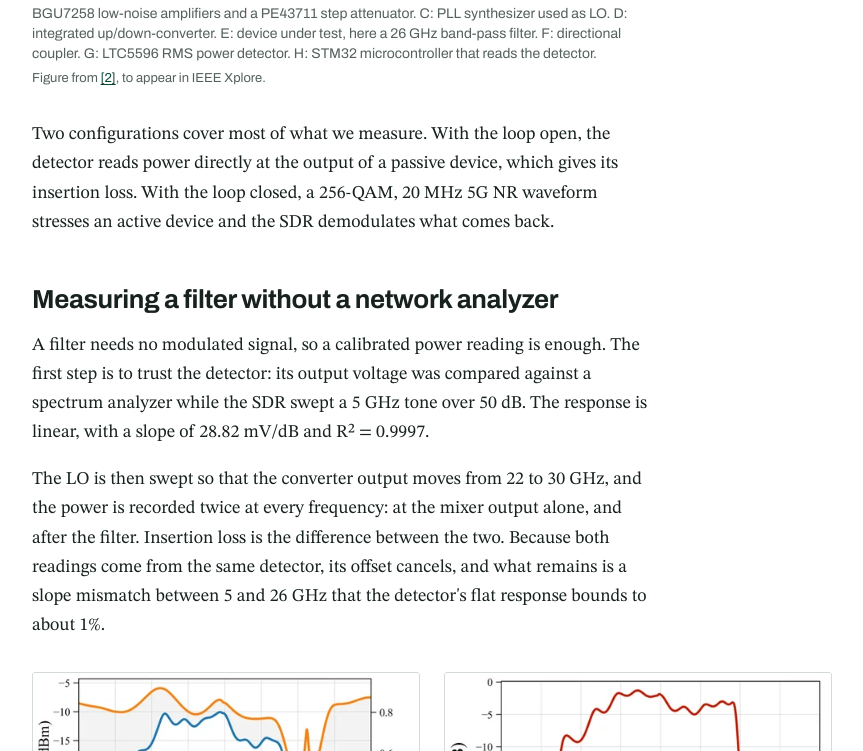
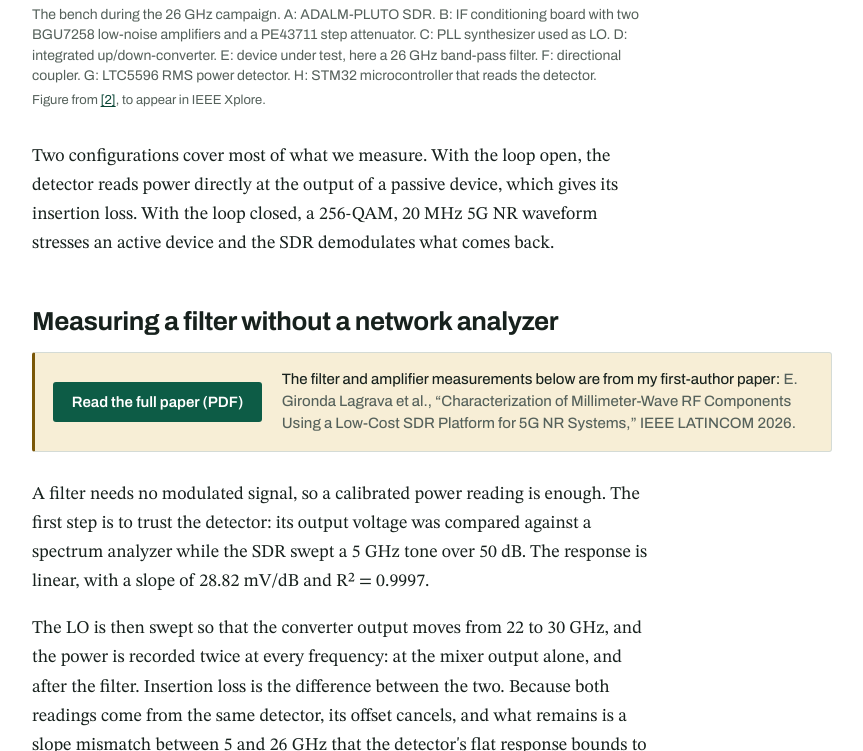
Before and after one commit to estebangirondal-ctrl/estebangirondal-ctrl.github.io, a plain HTML site: page projects/mmwave-testbed.html in a window 1280 px wide. Shown: the part 2049-2800 px from the top of the page, without its empty margins (304-1167 px from the left). Drawn offline with Linux system fonts and the light colour scheme.

Commit message:
Add files via upload

```diff
--- a/assets/css/style.css
+++ b/assets/css/style.css
@@ -776,6 +776,29 @@ table.data .four { background: var(--mask-wash); padding-left: 0.6rem; padding-r
   a { color: inherit; }
 }
 
+/* ----- full-paper box at the top of a project section ------------------ */
+
+.paper-cta {
+  display: flex;
+  flex-wrap: wrap;
+  align-items: center;
+  gap: 0.75rem 1.25rem;
+  margin: 0 0 1.75rem;
+  padding: 1rem 1.15rem;
+  border: 1px solid var(--rule);
+  border-left: 3px solid var(--brass);
+  border-radius: 3px;
+  background: var(--brass-wash);
+}
+.paper-cta .btn { flex: none; }
+.paper-cta p {
+  flex: 1 1 18rem;
+  margin: 0;
+  font: 450 0.9375rem/1.45 var(--sans);
+  color: var(--ink);
+}
+.paper-cta cite { font-style: normal; color: var(--muted); }
+
 /* ----- Rally Solar photos (awards) ------------------------------------- */
 
 .rally { margin: 1.75rem 0 3rem; }
--- a/assets/js/data.js
+++ b/assets/js/data.js
@@ -36,6 +36,7 @@ window.SITE_DATA = {
      --------------------------------------------------------------------------- */
   news: [
     { date: "2026-12", text: "Heading to Buenos Aires for IEEE LAMC 2026 (December 9–11), where our paper on low-complexity digital predistortion of a 26 GHz transmitter will be presented as a poster." },
+    { date: "2026-11", text: "The full text of my first-author LATINCOM 2026 paper, on characterizing mmWave components with a low-cost SDR platform, is now available: [read the paper (PDF)](files/Gironda_LATINCOM2026_mmWave_characterization.pdf)." },
     { date: "2026-11", text: "Presented two papers at IEEE LATINCOM 2026 in Cusco, Peru: my first-author paper on [characterizing mmWave components with a low-cost SDR platform](#pub-latincom2026-char), and our work on minimum-EVM power regulation of the 26 GHz chain." },
     { date: "2026-11", text: "First-author poster on [SAR tomography with fewer acquisitions](projects/tomosar.html) at the Escuela de Primavera en Deep Learning 2026." },
     { date: "2026-09", text: "Our poster on K-edge X-ray backscatter imaging was presented at STSIVA 2026 in Bucaramanga, Colombia." },
@@ -111,7 +112,7 @@ window.SITE_DATA = {
       title: "Characterization of Millimeter-Wave RF Components Using a Low-Cost SDR Platform for 5G NR Systems",
       venue: "in *Proc. IEEE Latin-American Conf. Commun. (LATINCOM)*, Cusco, Peru, Nov. 2026, to appear",
       doi: "",
-      links: [],
+      links: [{ label: "Full paper (PDF)", url: "files/Gironda_LATINCOM2026_mmWave_characterization.pdf" }],
     },
     {
       id: "latincom2026-evm",
--- a/projects/mmwave-testbed.html
+++ b/projects/mmwave-testbed.html
@@ -43,7 +43,7 @@
       <dl class="glance">
         <div><dt>Period</dt><dd>September 2025 to present</dd></div>
         <div><dt>Group</dt><dd>Dr. Hugo Condori (advisor), UPB with Universidad Mayor de San Andrés</dd></div>
-        <div><dt>My part</dt><dd>Bench calibration, measurement automation, first-author characterization study</dd></div>
+        <div><dt>My part</dt><dd>Bench calibration, measurement automation, first-author characterization study (<a href="../files/Gironda_LATINCOM2026_mmWave_characterization.pdf">full paper, PDF</a>)</dd></div>
         <div><dt>Output</dt><dd>Six IEEE conference papers, three already in IEEE Xplore</dd></div>
       </dl>
     </div>
@@ -168,6 +168,10 @@
 
         <section id="filter">
           <h2>Measuring a filter without a network analyzer</h2>
+          <div class="paper-cta">
+            <a class="btn" href="../files/Gironda_LATINCOM2026_mmWave_characterization.pdf">Read the full paper (PDF)</a>
+            <p>The filter and amplifier measurements below are from my first-author paper: <cite>E. Gironda Lagrava et al., “Characterization of Millimeter-Wave RF Components Using a Low-Cost SDR Platform for 5G NR Systems,” IEEE LATINCOM 2026.</cite></p>
+          </div>
           <p>A filter needs no modulated signal, so a calibrated power reading is enough. The first step is to trust the detector: its output voltage was compared against a spectrum analyzer while the SDR swept a 5&nbsp;GHz tone over 50&nbsp;dB. The response is linear, with a slope of 28.82&nbsp;mV/dB and R² = 0.9997.</p>
           <p>The LO is then swept so that the converter output moves from 22 to 30&nbsp;GHz, and the power is recorded twice at every frequency: at the mixer output alone, and after the filter. Insertion loss is the difference between the two. Because both readings come from the same detector, its offset cancels, and what remains is a slope mismatch between 5 and 26&nbsp;GHz that the detector's flat response bounds to about 1%.</p>
 
@@ -188,6 +192,10 @@
 
         <section id="amplifier">
           <h2>Stressing an amplifier with a 5G waveform</h2>
+          <div class="paper-cta">
+            <a class="btn" href="../files/Gironda_LATINCOM2026_mmWave_characterization.pdf">Read the full paper (PDF)</a>
+            <p>The amplifier measurements below are from my first-author paper: <cite>E. Gironda Lagrava et al., “Characterization of Millimeter-Wave RF Components Using a Low-Cost SDR Platform for 5G NR Systems,” IEEE LATINCOM 2026.</cite></p>
+          </div>
           <p>For an active device the first job is to find where the testbed itself is cleanest. A two-dimensional sweep of the SDR transmit and receive gains, in 1&nbsp;dB steps, gives an EVM map of the whole loop. Its minimum, 1.27%, becomes the baseline: from there, any extra distortion can be attributed to the device and not to the radio.</p>
           <p>With that baseline fixed, the step attenuator ahead of the power amplifier is reduced one step at a time, which pushes more power into the amplifier. EVM stays low at first and then climbs past the 3.5% limit that 3GPP sets for 256-QAM.</p>
 
```
Also changed, not shown: 2 other files.
